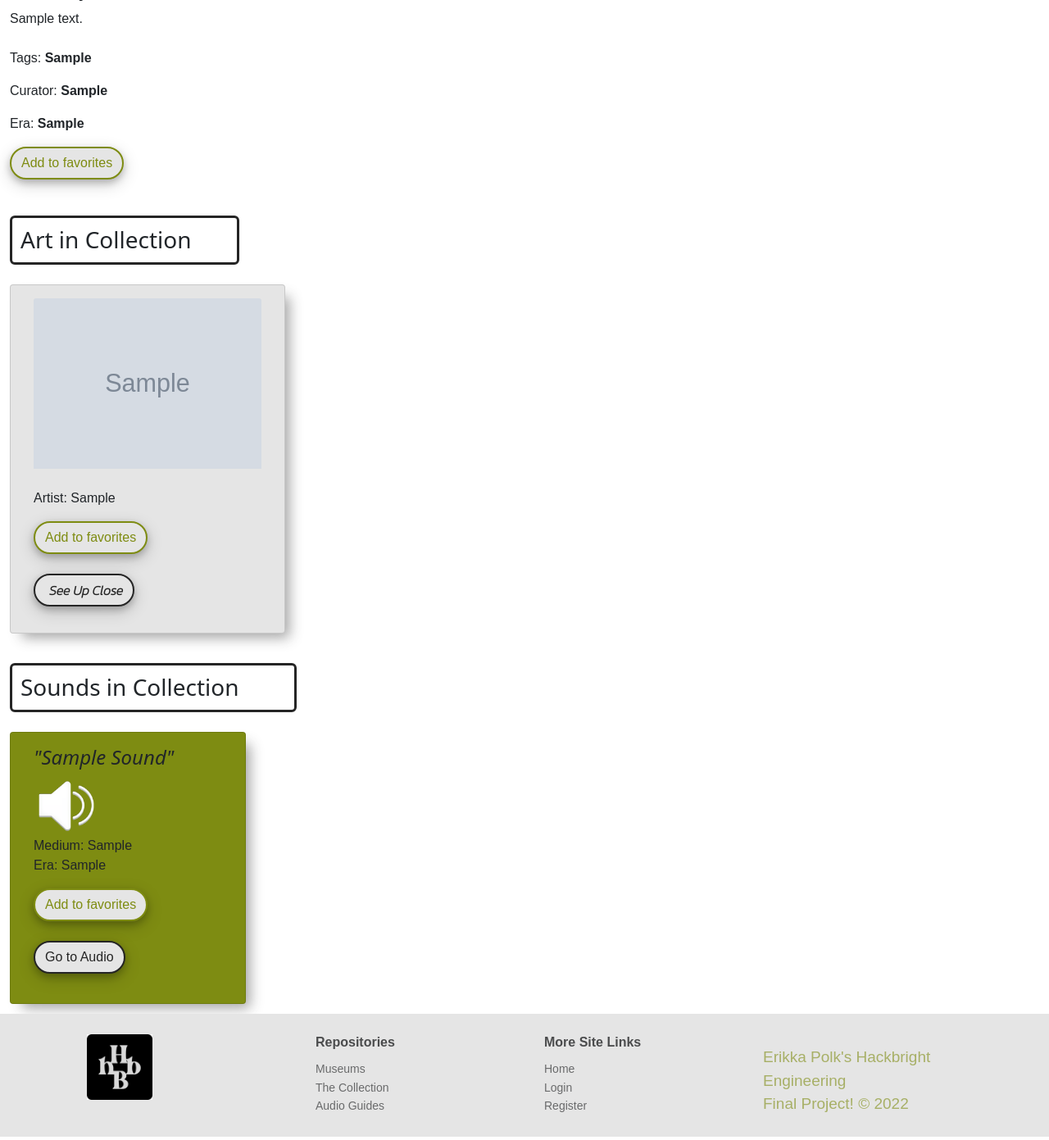
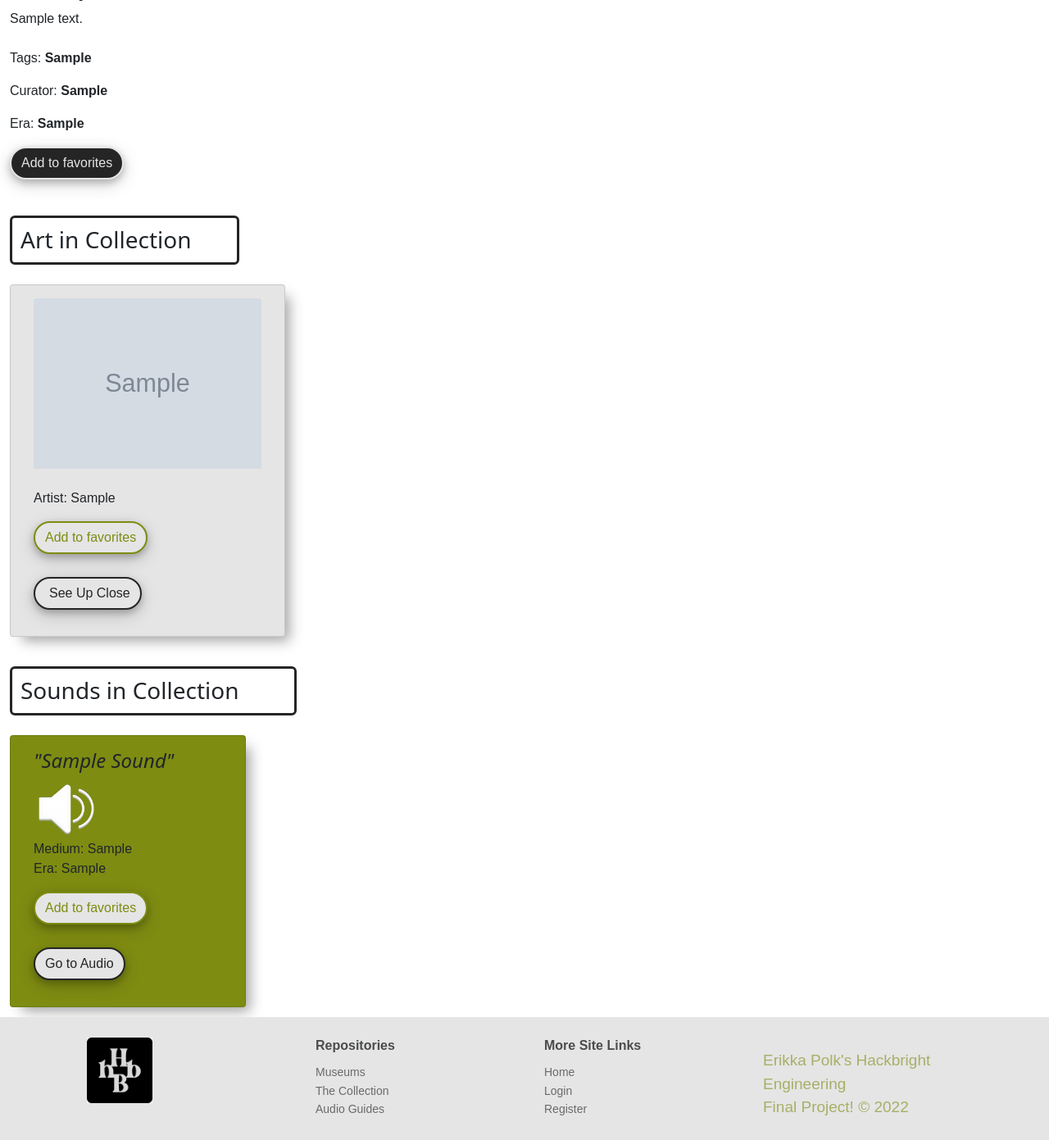
Before and after one commit to erikkaincolor/museum-app-hackbright-final, a Flask app: page /collections/1 in a window 1280 px wide. Shown: the part 240-1631 px from the top of the page at 82% size. Run offline with Flask 3, Linux system fonts and the light colour scheme; tables that the repository leaves empty hold one stand-in row (values such as "Sample post"); grey boxes marked "Sample" are stand-in pictures; some libraries are stand-ins or nearby versions; some web fonts are replaced.

Commit message:
button styling, cleaning up css and templates

```diff
--- a/seed_db.py
+++ b/seed_db.py
@@ -41,7 +41,6 @@ c4 = crud.create_collection("screenprint","Dip, Roll, and Print: Cleveland Bello
 collections=[c1, c2, c3, c4]
 model.db.session.add_all(collections)
 model.db.session.commit()
-
 
 ############################################################################################################
 #                                                                                                          #
--- a/static/css/mystyles.css
+++ b/static/css/mystyles.css
@@ -125,11 +125,7 @@ a {
     box-shadow: 10px 10px 15px -5px rgba(37, 37, 37 ,0.42);
 }
 
-.art-card a{
-    font-family: 'Kanit', sans-serif;
-    font-weight:bold;
-    font-style: normal;
-}
+
 
 .art-card div a{
     padding-left:17px;
@@ -137,7 +133,7 @@ a {
 
 
 
-/* modidified BS css */
+/* modified BS css */
 .col, .col-med-4, .col-sm-4{padding-left: var(--bs-gutter-x,.75rem);}
 
 .stretched-link {color:#252525;}
@@ -191,7 +187,13 @@ a {
 }
 
 
-
+.center {
+    display: block;
+    margin-left: auto;
+    margin-right: auto;
+    width: 50%;
+    float:justified;
+  }
 
 
 
--- a/templates/collection-details.html
+++ b/templates/collection-details.html
@@ -43,11 +43,11 @@
             </p>
             <p>
                 {%if "patron_id" not in session %}
-                <button id="addfave" value="{{collection.id}}" class="btn btn-outline-primary btn-block mb-1">Add to favorites </button>
+                <button id="addfave" value="{{collection.id}}" class="btn btn-outline-dark btn-block mb-1">Add to favorites </button>
 
                 {% else %}
-                <button id="addfave" value="{{collection.id}}" class="btn btn-outline-primary btn-block mb-1">Add to favorites </button>
-                <button id="removefave" value="{{collection.id}}" class="btn btn-outline-primary btn-block mb-1">Remove as favorite </button>
+                <button id="addfave" value="{{collection.id}}" class="btn btn-outline-dark btn-block mb-1">Add to favorites </button>
+                <button id="removefave" value="{{collection.id}}" class="btn btn-outline-dark btn-block mb-1">Remove as favorite </button>
                 {% endif %}
             </p>
         </div>
@@ -93,10 +93,11 @@
                                 <button id="addartfave" value="{{art.id}}" class="btn btn-outline-primary btn-block mb-4">Add to favorites </button>
                             {% else %}
                                 <button id="addartfave" value="{{art.id}}" class="btn btn-outline-primary btn-block mb-1">Add to favorites </button>
+
                                 <button id="removeartfave" value="{{art.id}}" class="btn btn-outline-primary btn-block mb-2">Remove as favorite </button>
                             {% endif %}
 <br>
-                            <a href="/art/{{artincollection.id}}" class="btn btn-outline-secondary btn-block" role="button">See Up Close</a>
+                            <a href="/art/{{artincollection.id}}" class="btn btn-outline-secondary btn-block mt-1" role="button">See Up Close</a>
                         </p>
 
                 </div>
@@ -143,6 +144,7 @@
         <div id="collectionfavecard" class="card museum-card" style="width:18em;float:justified">
             <div class="card-body h-100">
                 <h4 class="card-title"><i><span class=fave_id_{{ sound.id }}>"{{ sound.sound_name | title  }}"</span></i></h4>
+
                 <img class="card-img-top" src="/static/img/audio-icon.png" alt="audio icon" style="width:80px;">
                     <p class="card-text">
                         Medium: {{ sound.medium | title  }}<br>Era: {{ sound.genre | title  }}
@@ -153,12 +155,13 @@
                         <!-- need this button info to be from route that passes in sound object-->
                             <button id="addsoundfave" value="{{sound.id}}" class="btn btn-outline-primary btn-block mb-4">Add to favorites </button>
                         {% else %}
-                    <button id="addsoundfave" value="{{sound.id}}" class="btn btn-outline-primary btn-block mb-4">Add to favorites </button>
-                    <button id="removesoundfave" value="{{sound.id}}" class="btn btn-outline-primary btn-block mb-1">Remove as favorite </button>
+                            <button id="addsoundfave" value="{{sound.id}}" class="btn btn-outline-primary btn-block mb-1">Add to favorites </button>
+
+                            <button id="removesoundfave" value="{{sound.id}}" class="btn btn-outline-primary btn-block mb-2">Remove as favorite </button>
                         {% endif %}
 
                         {# link to audio guide by id page for more details #}
-                    <a href="/audio-guides/{{sound.id}}" class="btn btn-outline-secondary btn-block mb-1" role="button">Go to Audio</a>
+                            <a href="/audio-guides/{{sound.id}}" class="btn btn-outline-secondary btn-block mt-1" role="button">Go to Audio</a>
                     </p>
             </div>
         </div>
--- a/templates/guide-details.html
+++ b/templates/guide-details.html
@@ -29,10 +29,10 @@
         </figure>
 
         {% if "patron_id" not in session %}
-        <button id="addsoundfave" value="{{sound.id}}" class="btn btn-outline-primary btn-block mb-4">Add to favorites </button>
+        <button id="addsoundfave" value="{{sound.id}}" class="btn btn-outline-dark btn-block mb-2">Add to favorites </button>
         {% else %}
-        <button id="addsoundfave" value="{{sound.id}}" class="btn btn-outline-primary btn-block mb-4">Add to favorites </button>
-        <button id="removesoundfave" value="{{sound.id}}" class="btn btn-outline-primary btn-block mb-4">Remove as favorite </button>
+        <button id="addsoundfave" value="{{sound.id}}" class="btn btn-outline-dark btn-block mb-2">Add to favorites </button>
+        <button id="removesoundfave" value="{{sound.id}}" class="btn btn-outline-dark btn-block mb-2">Remove as favorite </button>
         {% endif %}
 
 
--- a/templates/museum-details.html
+++ b/templates/museum-details.html
@@ -77,8 +77,7 @@
 
             <p>
                 {% if "patron_id" not in session %}
-                <button id="addsoundfave" value="{sound.id}}" class="btn btn-outline-primary btn-block mb-2
-                ">Add to favorites </button>
+                <button id="addsoundfave" value="{{sound.id}}" class="btn btn-outline-primary btn-block mb-4">Add to favorites </button>
                 {% else %}
                 <button id="addsoundfave" value="{{sound.id}}" class="btn btn-outline-primary btn-block mb-2
                 ">Add to favorites </button>
--- a/templates/museums.html
+++ b/templates/museums.html
@@ -26,7 +26,7 @@
                 <img src="/static/img/museum-photo.png" alt="generic museum graphic" class="p-3" style="width:400px">
         </div>
 
-        <div class="col align-self-center overflow-scroll me-5" style="max-height: 651px;">
+        <div class="col align-self-center overflow-scroll me-5 table-striped" style="max-height: 651px;">
             <p> Click museum for more info <em>(71 items)</em>:
             {% if museums %}
 
```
Also changed, not shown: templates/art-object-details.html (+19 -8 lines), templates/patron-profile.html (+10 -11 lines), static/img/the-collection/c1/j_3.jpg (renamed from static/img/the-collection/c1/1433_Image_13.jpg), 4 other files. Lines whose indentation alone changed are shown as unchanged.
